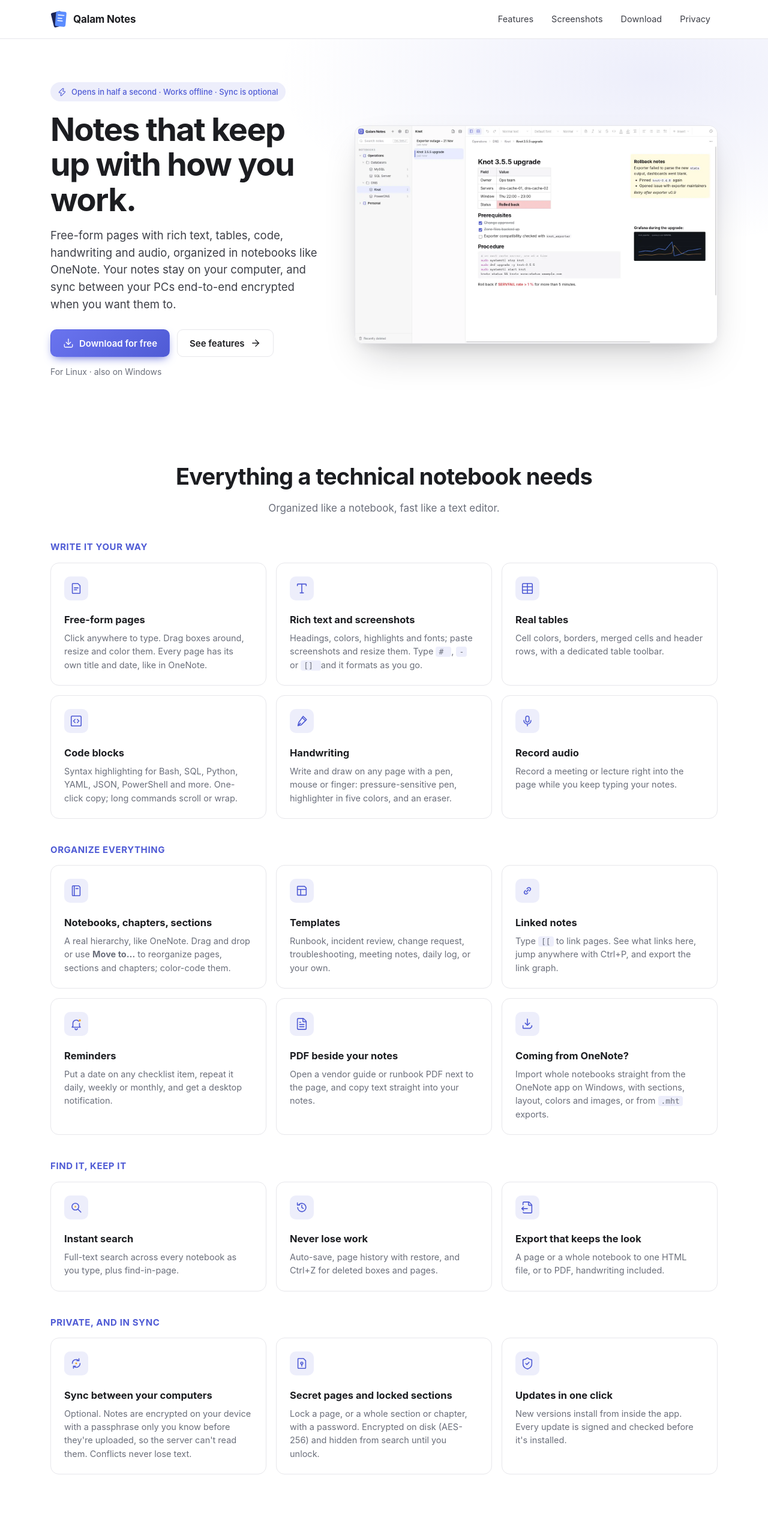
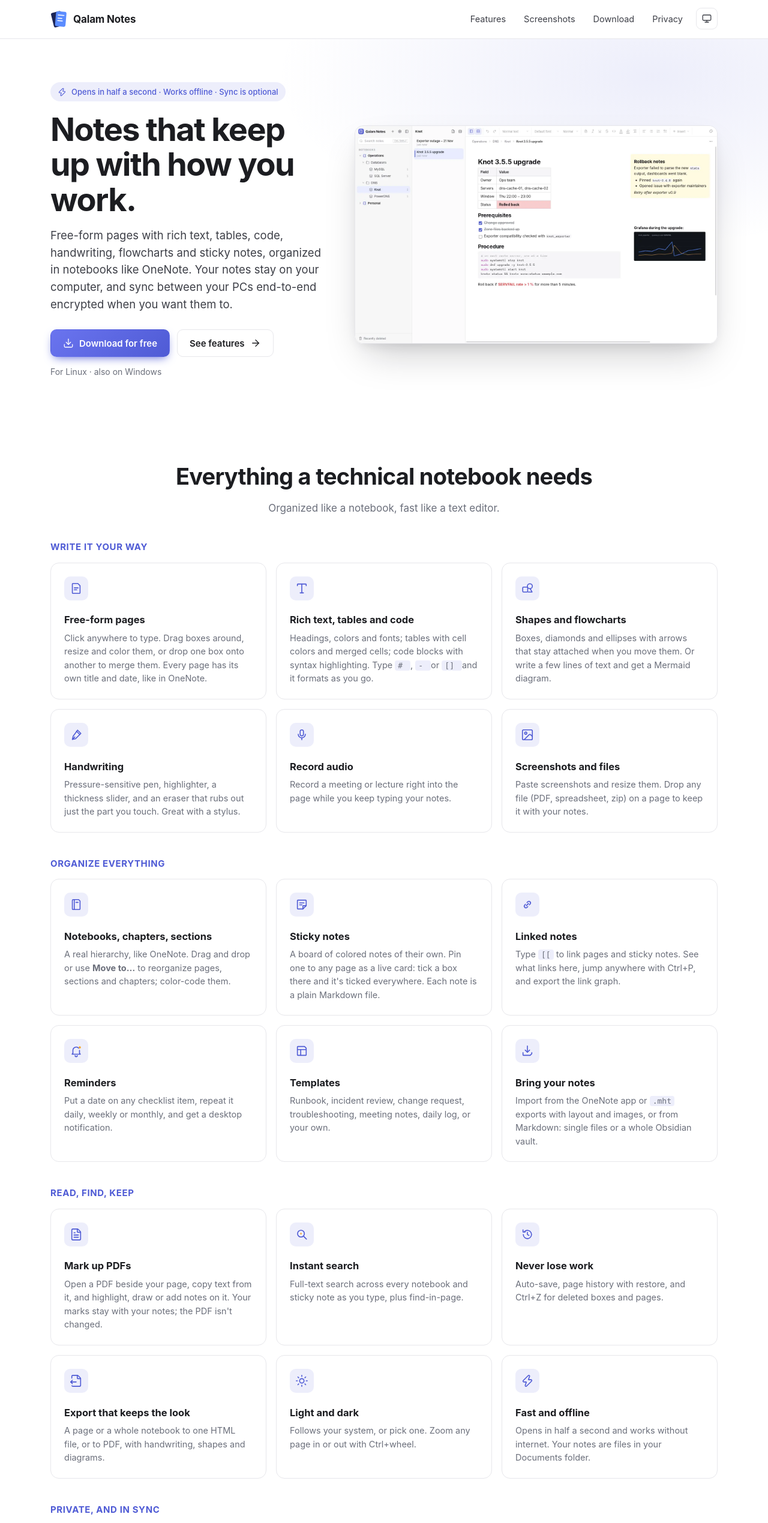
Before and after one commit to Romman98/Qalam-notes-releases, a plain HTML site: page index.html in a window 1280 px wide. Shown: the top 2539 px of the page at 60% size. Drawn offline with Linux system fonts and the light colour scheme; no server answers.

Commit message:
Website: master (60b8834)

```diff
--- a/index.html
+++ b/index.html
@@ -4,13 +4,14 @@
 <meta charset="utf-8">
 <meta name="viewport" content="width=device-width, initial-scale=1">
 <title>Qalam Notes – fast, private notes for technical people</title>
-<meta name="description" content="Free-form pages, rich text, tables, code, handwriting, audio and reminders in OneNote-style notebooks. Local-first, with optional end-to-end encrypted sync. Free for Windows and Linux.">
+<meta name="description" content="Free-form pages, rich text, tables, code, handwriting, shapes, sticky notes, audio and reminders in OneNote-style notebooks. Local-first, with optional end-to-end encrypted sync. Free for Windows and Linux.">
 <meta property="og:title" content="Qalam Notes">
 <meta property="og:description" content="Fast, local-first notes: free-form pages, handwriting, audio, reminders, secret pages and optional end-to-end encrypted sync.">
 <meta property="og:image" content="https://qalam.romman-tech.com/assets/1-runbook-free-form-page.webp">
 <link rel="icon" href="assets/favicon.png">
 <link rel="apple-touch-icon" href="assets/apple-touch-icon.png">
 <link rel="stylesheet" href="styles.css">
+<script>try { var t = localStorage.getItem("theme"); if (t === "light" || t === "dark") document.documentElement.dataset.theme = t; } catch (e) {}</script>
 </head>
 <body>
 <header class="nav">
@@ -21,6 +22,9 @@
       <a href="#screens">Screenshots</a>
       <a href="#download">Download</a>
       <a href="privacy.html">Privacy</a>
+      <button class="theme-btn" id="theme-btn" type="button" aria-label="Theme: system" title="Theme: follows your system">
+        <span class="t-icon t-system"><svg xmlns="http://www.w3.org/2000/svg" width="24" height="24" viewBox="0 0 24 24" fill="none" stroke="currentColor" stroke-width="1.75" stroke-linecap="round" stroke-linejoin="round"><rect x="3" y="4" width="18" height="12" rx="2"/><path d="M8 20h8M12 16v4"/></svg></span><span class="t-icon t-light"><svg xmlns="http://www.w3.org/2000/svg" width="24" height="24" viewBox="0 0 24 24" fill="none" stroke="currentColor" stroke-width="1.75" stroke-linecap="round" stroke-linejoin="round"><circle cx="12" cy="12" r="4"/><path d="M12 2v2M12 20v2M4.93 4.93l1.41 1.41M17.66 17.66l1.41 1.41M2 12h2M20 12h2M6.34 17.66l-1.41 1.41M19.07 4.93l-1.41 1.41"/></svg></span><span class="t-icon t-dark"><svg xmlns="http://www.w3.org/2000/svg" width="24" height="24" viewBox="0 0 24 24" fill="none" stroke="currentColor" stroke-width="1.75" stroke-linecap="round" stroke-linejoin="round"><path d="M20 14.5A8 8 0 1 1 9.5 4 6.5 6.5 0 0 0 20 14.5Z"/></svg></span>
+      </button>
     </nav>
   </div>
 </header>
@@ -31,7 +35,7 @@
       <div class="hero-text">
         <span class="pill"><svg xmlns="http://www.w3.org/2000/svg" width="24" height="24" viewBox="0 0 24 24" fill="none" stroke="currentColor" stroke-width="1.75" stroke-linecap="round" stroke-linejoin="round"><path d="M15.914 4a1.5 1.5 0 00-2.474-1.561l-9 9A1.5 1.5 0 005.5 14h4.002a.5.5 0 01.471.666L8.086 20a1.5 1.5 0 002.475 1.56l9-9A1.5 1.5 0 0018.5 10h-3.997a.5.5 0 01-.472-.667z"/></svg> Opens in half a second · Works offline · Sync is optional</span>
         <h1>Notes that keep up with how you work.</h1>
-        <p class="lead">Free-form pages with rich text, tables, code, handwriting and audio, organized in notebooks like OneNote. Your notes stay on your computer, and sync between your PCs end-to-end encrypted when you want them to.</p>
+        <p class="lead">Free-form pages with rich text, tables, code, handwriting, flowcharts and sticky notes, organized in notebooks like OneNote. Your notes stay on your computer, and sync between your PCs end-to-end encrypted when you want them to.</p>
         <div class="cta">
           <a class="btn primary" id="hero-download" href="#download"><svg xmlns="http://www.w3.org/2000/svg" width="24" height="24" viewBox="0 0 24 24" fill="none" stroke="currentColor" stroke-width="1.75" stroke-linecap="round" stroke-linejoin="round"><path d="M12 15V3"/><path d="M21 15v4a2 2 0 0 1-2 2H5a2 2 0 0 1-2-2v-4"/><path d="m7 10 5 5 5-5"/></svg><span>Download for free</span></a>
           <a class="btn ghost" href="#features">See features <svg xmlns="http://www.w3.org/2000/svg" width="24" height="24" viewBox="0 0 24 24" fill="none" stroke="currentColor" stroke-width="1.75" stroke-linecap="round" stroke-linejoin="round"><path d="M5 12h14"/><path d="m12 5 7 7-7 7"/></svg></a>
@@ -50,27 +54,30 @@
       <p class="section-lead">Organized like a notebook, fast like a text editor.</p>
       <h3 class="group-title">Write it your way</h3>
       <div class="grid">
-        <article><svg xmlns="http://www.w3.org/2000/svg" width="24" height="24" viewBox="0 0 24 24" fill="none" stroke="currentColor" stroke-width="1.75" stroke-linecap="round" stroke-linejoin="round"><path d="M6 3H15L19 7V20A1 1 0 0 1 18 21H6A1 1 0 0 1 5 20V4A1 1 0 0 1 6 3Z"/><path d="M8.5 11H15.5"/><path d="M8.5 14.5H13"/></svg><h3>Free-form pages</h3><p>Click anywhere to type. Drag boxes around, resize and color them. Every page has its own title and date, like in OneNote.</p></article>
-        <article><svg xmlns="http://www.w3.org/2000/svg" width="24" height="24" viewBox="0 0 24 24" fill="none" stroke="currentColor" stroke-width="1.75" stroke-linecap="round" stroke-linejoin="round"><path d="M12 4v16"/><path d="M4 7V5a1 1 0 0 1 1-1h14a1 1 0 0 1 1 1v2"/><path d="M9 20h6"/></svg><h3>Rich text and screenshots</h3><p>Headings, colors, highlights and fonts; paste screenshots and resize them. Type <code># </code>, <code>- </code> or <code>[] </code> and it formats as you go.</p></article>
-        <article><svg xmlns="http://www.w3.org/2000/svg" width="24" height="24" viewBox="0 0 24 24" fill="none" stroke="currentColor" stroke-width="1.75" stroke-linecap="round" stroke-linejoin="round"><path d="M12 3v18"/><rect width="18" height="18" x="3" y="3" rx="2"/><path d="M3 9h18"/><path d="M3 15h18"/></svg><h3>Real tables</h3><p>Cell colors, borders, merged cells and header rows, with a dedicated table toolbar.</p></article>
-        <article><svg xmlns="http://www.w3.org/2000/svg" width="24" height="24" viewBox="0 0 24 24" fill="none" stroke="currentColor" stroke-width="1.75" stroke-linecap="round" stroke-linejoin="round"><path d="m10 9-3 3 3 3"/><path d="m14 15 3-3-3-3"/><rect x="3" y="3" width="18" height="18" rx="2"/></svg><h3>Code blocks</h3><p>Syntax highlighting for Bash, SQL, Python, YAML, JSON, PowerShell and more. One-click copy; long commands scroll or wrap.</p></article>
-        <article><svg xmlns="http://www.w3.org/2000/svg" width="24" height="24" viewBox="0 0 24 24" fill="none" stroke="currentColor" stroke-width="1.75" stroke-linecap="round" stroke-linejoin="round"><path d="M14.5 3.5L20.5 9.5L11 19L5 20.5L6.5 14.5Z"/><path d="M5.5 20L9.5 16"/><path d="M12.5 5.5L18.5 11.5"/></svg><h3>Handwriting</h3><p>Write and draw on any page with a pen, mouse or finger: pressure-sensitive pen, highlighter in five colors, and an eraser.</p></article>
+        <article><svg xmlns="http://www.w3.org/2000/svg" width="24" height="24" viewBox="0 0 24 24" fill="none" stroke="currentColor" stroke-width="1.75" stroke-linecap="round" stroke-linejoin="round"><path d="M6 3H15L19 7V20A1 1 0 0 1 18 21H6A1 1 0 0 1 5 20V4A1 1 0 0 1 6 3Z"/><path d="M8.5 11H15.5"/><path d="M8.5 14.5H13"/></svg><h3>Free-form pages</h3><p>Click anywhere to type. Drag boxes around, resize and color them, or drop one box onto another to merge them. Every page has its own title and date, like in OneNote.</p></article>
+        <article><svg xmlns="http://www.w3.org/2000/svg" width="24" height="24" viewBox="0 0 24 24" fill="none" stroke="currentColor" stroke-width="1.75" stroke-linecap="round" stroke-linejoin="round"><path d="M12 4v16"/><path d="M4 7V5a1 1 0 0 1 1-1h14a1 1 0 0 1 1 1v2"/><path d="M9 20h6"/></svg><h3>Rich text, tables and code</h3><p>Headings, colors and fonts; tables with cell colors and merged cells; code blocks with syntax highlighting. Type <code># </code>, <code>- </code> or <code>[] </code> and it formats as you go.</p></article>
+        <article><svg xmlns="http://www.w3.org/2000/svg" width="24" height="24" viewBox="0 0 24 24" fill="none" stroke="currentColor" stroke-width="1.75" stroke-linecap="round" stroke-linejoin="round"><rect x="3.5" y="9.5" width="9" height="9" rx="1.5"/><circle cx="16.5" cy="8" r="4.5"/><path d="M13.5 18.5L20.5 18.5L17 12.5"/></svg><h3>Shapes and flowcharts</h3><p>Boxes, diamonds and ellipses with arrows that stay attached when you move them. Or write a few lines of text and get a Mermaid diagram.</p></article>
+        <article><svg xmlns="http://www.w3.org/2000/svg" width="24" height="24" viewBox="0 0 24 24" fill="none" stroke="currentColor" stroke-width="1.75" stroke-linecap="round" stroke-linejoin="round"><path d="M14.5 3.5L20.5 9.5L11 19L5 20.5L6.5 14.5Z"/><path d="M5.5 20L9.5 16"/><path d="M12.5 5.5L18.5 11.5"/></svg><h3>Handwriting</h3><p>Pressure-sensitive pen, highlighter, a thickness slider, and an eraser that rubs out just the part you touch. Great with a stylus.</p></article>
         <article><svg xmlns="http://www.w3.org/2000/svg" width="24" height="24" viewBox="0 0 24 24" fill="none" stroke="currentColor" stroke-width="1.75" stroke-linecap="round" stroke-linejoin="round"><rect x="9" y="3" width="6" height="11" rx="3"/><path d="M5.5 11A6.5 6.5 0 0 0 18.5 11"/><path d="M12 17.5V21"/></svg><h3>Record audio</h3><p>Record a meeting or lecture right into the page while you keep typing your notes.</p></article>
+        <article><svg xmlns="http://www.w3.org/2000/svg" width="24" height="24" viewBox="0 0 24 24" fill="none" stroke="currentColor" stroke-width="1.75" stroke-linecap="round" stroke-linejoin="round"><rect width="18" height="18" x="3" y="3" rx="2" ry="2"/><circle cx="9" cy="9" r="2"/><path d="m21 15-3.086-3.086a2 2 0 0 0-2.828 0L6 21"/></svg><h3>Screenshots and files</h3><p>Paste screenshots and resize them. Drop any file (PDF, spreadsheet, zip) on a page to keep it with your notes.</p></article>
       </div>
       <h3 class="group-title">Organize everything</h3>
       <div class="grid">
         <article><svg xmlns="http://www.w3.org/2000/svg" width="24" height="24" viewBox="0 0 24 24" fill="none" stroke="currentColor" stroke-width="1.75" stroke-linecap="round" stroke-linejoin="round"><path d="M6.5 3H16.5L19 5.5V20A1 1 0 0 1 18 21H6.5A1.5 1.5 0 0 1 5 19.5V4.5A1.5 1.5 0 0 1 6.5 3Z"/><path d="M8.5 3V21"/><path d="M11.5 8H15.5"/></svg><h3>Notebooks, chapters, sections</h3><p>A real hierarchy, like OneNote. Drag and drop or use <b>Move to…</b> to reorganize pages, sections and chapters; color-code them.</p></article>
+        <article><svg xmlns="http://www.w3.org/2000/svg" width="24" height="24" viewBox="0 0 24 24" fill="none" stroke="currentColor" stroke-width="1.75" stroke-linecap="round" stroke-linejoin="round"><path d="M5 4H19A1 1 0 0 1 20 5V14L14 20H5A1 1 0 0 1 4 19V5A1 1 0 0 1 5 4Z"/><path d="M20 14H15A1 1 0 0 0 14 15V20"/><path d="M8 9H16"/><path d="M8 12.5H12.5"/></svg><h3>Sticky notes</h3><p>A board of colored notes of their own. Pin one to any page as a live card: tick a box there and it's ticked everywhere. Each note is a plain Markdown file.</p></article>
+        <article><svg xmlns="http://www.w3.org/2000/svg" width="24" height="24" viewBox="0 0 24 24" fill="none" stroke="currentColor" stroke-width="1.75" stroke-linecap="round" stroke-linejoin="round"><path d="M10 14L14 10"/><path d="M8.6 11.4L6.9 13.1A3 3 0 0 0 11.1 17.3L12.8 15.6"/><path d="M15.4 12.6L17.1 10.9A3 3 0 0 0 12.9 6.7L11.2 8.4"/></svg><h3>Linked notes</h3><p>Type <code>[[</code> to link pages and sticky notes. See what links here, jump anywhere with Ctrl+P, and export the link graph.</p></article>
+        <article><svg xmlns="http://www.w3.org/2000/svg" width="24" height="24" viewBox="0 0 24 24" fill="none" stroke="currentColor" stroke-width="1.75" stroke-linecap="round" stroke-linejoin="round"><path d="M6 16V11A6 6 0 0 1 16.5 7"/><path d="M18 11V16L19.5 18H4.5L6 16"/><path d="M10 20.5A2 2 0 0 0 14 20.5"/><circle cx="18.5" cy="5.5" r="2" fill="#f5a524" stroke="none"/></svg><h3>Reminders</h3><p>Put a date on any checklist item, repeat it daily, weekly or monthly, and get a desktop notification.</p></article>
         <article><svg xmlns="http://www.w3.org/2000/svg" width="24" height="24" viewBox="0 0 24 24" fill="none" stroke="currentColor" stroke-width="1.75" stroke-linecap="round" stroke-linejoin="round"><path d="M5 4H17L20 7V19A1 1 0 0 1 19 20H5A1 1 0 0 1 4 19V5A1 1 0 0 1 5 4Z"/><path d="M4 9.5H20"/><path d="M10 9.5V20"/></svg><h3>Templates</h3><p>Runbook, incident review, change request, troubleshooting, meeting notes, daily log, or your own.</p></article>
-        <article><svg xmlns="http://www.w3.org/2000/svg" width="24" height="24" viewBox="0 0 24 24" fill="none" stroke="currentColor" stroke-width="1.75" stroke-linecap="round" stroke-linejoin="round"><path d="M10 14L14 10"/><path d="M8.6 11.4L6.9 13.1A3 3 0 0 0 11.1 17.3L12.8 15.6"/><path d="M15.4 12.6L17.1 10.9A3 3 0 0 0 12.9 6.7L11.2 8.4"/></svg><h3>Linked notes</h3><p>Type <code>[[</code> to link pages. See what links here, jump anywhere with Ctrl+P, and export the link graph.</p></article>
-        <article><svg xmlns="http://www.w3.org/2000/svg" width="24" height="24" viewBox="0 0 24 24" fill="none" stroke="currentColor" stroke-width="1.75" stroke-linecap="round" stroke-linejoin="round"><path d="M6 16V11A6 6 0 0 1 16.5 7"/><path d="M18 11V16L19.5 18H4.5L6 16"/><path d="M10 20.5A2 2 0 0 0 14 20.5"/><circle cx="18.5" cy="5.5" r="2" fill="#f5a524" stroke="none"/></svg><h3>Reminders</h3><p>Put a date on any checklist item, repeat it daily, weekly or monthly, and get a desktop notification.</p></article>
-        <article><svg xmlns="http://www.w3.org/2000/svg" width="24" height="24" viewBox="0 0 24 24" fill="none" stroke="currentColor" stroke-width="1.75" stroke-linecap="round" stroke-linejoin="round"><path d="M6 22a2 2 0 0 1-2-2V4a2 2 0 0 1 2-2h8a2.4 2.4 0 0 1 1.704.706l3.588 3.588A2.4 2.4 0 0 1 20 8v12a2 2 0 0 1-2 2z"/><path d="M14 2v5a1 1 0 0 0 1 1h5"/><path d="M10 9H8"/><path d="M16 13H8"/><path d="M16 17H8"/></svg><h3>PDF beside your notes</h3><p>Open a vendor guide or runbook PDF next to the page, and copy text straight into your notes.</p></article>
-        <article><svg xmlns="http://www.w3.org/2000/svg" width="24" height="24" viewBox="0 0 24 24" fill="none" stroke="currentColor" stroke-width="1.75" stroke-linecap="round" stroke-linejoin="round"><path d="M12 3V14"/><path d="M8 10.5L12 14.5L16 10.5"/><path d="M4 15V19A1 1 0 0 0 5 20H17L20 17V15"/></svg><h3>Coming from OneNote?</h3><p>Import whole notebooks straight from the OneNote app on Windows, with sections, layout, colors and images, or from <code>.mht</code> exports.</p></article>
+        <article><svg xmlns="http://www.w3.org/2000/svg" width="24" height="24" viewBox="0 0 24 24" fill="none" stroke="currentColor" stroke-width="1.75" stroke-linecap="round" stroke-linejoin="round"><path d="M12 3V14"/><path d="M8 10.5L12 14.5L16 10.5"/><path d="M4 15V19A1 1 0 0 0 5 20H17L20 17V15"/></svg><h3>Bring your notes</h3><p>Import from the OneNote app or <code>.mht</code> exports with layout and images, or from Markdown: single files or a whole Obsidian vault.</p></article>
       </div>
-      <h3 class="group-title">Find it, keep it</h3>
+      <h3 class="group-title">Read, find, keep</h3>
       <div class="grid">
-        <article><svg xmlns="http://www.w3.org/2000/svg" width="24" height="24" viewBox="0 0 24 24" fill="none" stroke="currentColor" stroke-width="1.75" stroke-linecap="round" stroke-linejoin="round"><circle cx="10.5" cy="10.5" r="6.2"/><path d="M15.2 15.2L20.5 20.5"/><circle cx="10.5" cy="10.5" r="1.4" fill="#f5a524" stroke="none"/></svg><h3>Instant search</h3><p>Full-text search across every notebook as you type, plus find-in-page.</p></article>
+        <article><svg xmlns="http://www.w3.org/2000/svg" width="24" height="24" viewBox="0 0 24 24" fill="none" stroke="currentColor" stroke-width="1.75" stroke-linecap="round" stroke-linejoin="round"><path d="M6 22a2 2 0 0 1-2-2V4a2 2 0 0 1 2-2h8a2.4 2.4 0 0 1 1.704.706l3.588 3.588A2.4 2.4 0 0 1 20 8v12a2 2 0 0 1-2 2z"/><path d="M14 2v5a1 1 0 0 0 1 1h5"/><path d="M10 9H8"/><path d="M16 13H8"/><path d="M16 17H8"/></svg><h3>Mark up PDFs</h3><p>Open a PDF beside your page, copy text from it, and highlight, draw or add notes on it. Your marks stay with your notes; the PDF isn't changed.</p></article>
+        <article><svg xmlns="http://www.w3.org/2000/svg" width="24" height="24" viewBox="0 0 24 24" fill="none" stroke="currentColor" stroke-width="1.75" stroke-linecap="round" stroke-linejoin="round"><circle cx="10.5" cy="10.5" r="6.2"/><path d="M15.2 15.2L20.5 20.5"/><circle cx="10.5" cy="10.5" r="1.4" fill="#f5a524" stroke="none"/></svg><h3>Instant search</h3><p>Full-text search across every notebook and sticky note as you type, plus find-in-page.</p></article>
         <article><svg xmlns="http://www.w3.org/2000/svg" width="24" height="24" viewBox="0 0 24 24" fill="none" stroke="currentColor" stroke-width="1.75" stroke-linecap="round" stroke-linejoin="round"><path d="M4.5 12A7.5 7.5 0 1 0 7 6.4"/><path d="M4 3.5V7.5H8"/><path d="M12 8V12L14.8 13.8"/></svg><h3>Never lose work</h3><p>Auto-save, page history with restore, and Ctrl+Z for deleted boxes and pages.</p></article>
-        <article><svg xmlns="http://www.w3.org/2000/svg" width="24" height="24" viewBox="0 0 24 24" fill="none" stroke="currentColor" stroke-width="1.75" stroke-linecap="round" stroke-linejoin="round"><path d="M4.226 20.925A2 2 0 0 0 6 22h12a2 2 0 0 0 2-2V8a2.4 2.4 0 0 0-.706-1.706l-3.588-3.588A2.4 2.4 0 0 0 14 2H6a2 2 0 0 0-2 2v3.127"/><path d="M14 2v5a1 1 0 0 0 1 1h5"/><path d="m5 11-3 3"/><path d="m5 17-3-3h10"/></svg><h3>Export that keeps the look</h3><p>A page or a whole notebook to one HTML file, or to PDF, handwriting included.</p></article>
+        <article><svg xmlns="http://www.w3.org/2000/svg" width="24" height="24" viewBox="0 0 24 24" fill="none" stroke="currentColor" stroke-width="1.75" stroke-linecap="round" stroke-linejoin="round"><path d="M4.226 20.925A2 2 0 0 0 6 22h12a2 2 0 0 0 2-2V8a2.4 2.4 0 0 0-.706-1.706l-3.588-3.588A2.4 2.4 0 0 0 14 2H6a2 2 0 0 0-2 2v3.127"/><path d="M14 2v5a1 1 0 0 0 1 1h5"/><path d="m5 11-3 3"/><path d="m5 17-3-3h10"/></svg><h3>Export that keeps the look</h3><p>A page or a whole notebook to one HTML file, or to PDF, with handwriting, shapes and diagrams.</p></article>
+        <article><svg xmlns="http://www.w3.org/2000/svg" width="24" height="24" viewBox="0 0 24 24" fill="none" stroke="currentColor" stroke-width="1.75" stroke-linecap="round" stroke-linejoin="round"><circle cx="12" cy="12" r="4"/><path d="M12 2v2M12 20v2M4.93 4.93l1.41 1.41M17.66 17.66l1.41 1.41M2 12h2M20 12h2M6.34 17.66l-1.41 1.41M19.07 4.93l-1.41 1.41"/></svg><h3>Light and dark</h3><p>Follows your system, or pick one. Zoom any page in or out with Ctrl+wheel.</p></article>
+        <article><svg xmlns="http://www.w3.org/2000/svg" width="24" height="24" viewBox="0 0 24 24" fill="none" stroke="currentColor" stroke-width="1.75" stroke-linecap="round" stroke-linejoin="round"><path d="M15.914 4a1.5 1.5 0 00-2.474-1.561l-9 9A1.5 1.5 0 005.5 14h4.002a.5.5 0 01.471.666L8.086 20a1.5 1.5 0 002.475 1.56l9-9A1.5 1.5 0 0018.5 10h-3.997a.5.5 0 01-.472-.667z"/></svg><h3>Fast and offline</h3><p>Opens in half a second and works without internet. Your notes are files in your Documents folder.</p></article>
       </div>
       <h3 class="group-title">Private, and in sync</h3>
       <div class="grid">
@@ -179,5 +186,6 @@
   </div>
 </footer>
 <script src="site.js"></script>
+<script src="theme.js"></script>
 </body>
 </html>
--- a/styles.css
+++ b/styles.css
@@ -4,12 +4,20 @@
   --shadow: 0 30px 60px -20px rgba(16, 17, 22, 0.25), 0 8px 20px -8px rgba(16, 17, 22, 0.12);
   --font: "Inter", "Segoe UI Variable Text", "Segoe UI", system-ui, -apple-system, Ubuntu, sans-serif;
 }
+/* dark: from the system unless the visitor picked a theme (the button in the nav) */
 @media (prefers-color-scheme: dark) {
-  :root {
+  :root:not([data-theme="light"]) {
     --bg: #131417; --bg-soft: #18191d; --bg-card: #1b1c20; --border: #2a2b31; --fg: #ececf0; --fg-soft: #c8c9d0;
     --muted: #9497a2; --accent: #8d98ff; --accent-2: #a8b0ff; --accent-soft: rgba(141, 152, 255, 0.14);
     --shadow: 0 30px 60px -20px rgba(0, 0, 0, 0.7), 0 8px 20px -8px rgba(0, 0, 0, 0.5);
+    color-scheme: dark;
   }
+}
+:root[data-theme="dark"] {
+    --bg: #131417; --bg-soft: #18191d; --bg-card: #1b1c20; --border: #2a2b31; --fg: #ececf0; --fg-soft: #c8c9d0;
+    --muted: #9497a2; --accent: #8d98ff; --accent-2: #a8b0ff; --accent-soft: rgba(141, 152, 255, 0.14);
+    --shadow: 0 30px 60px -20px rgba(0, 0, 0, 0.7), 0 8px 20px -8px rgba(0, 0, 0, 0.5);
+  color-scheme: dark;
 }
 * { box-sizing: border-box; }
 html { scroll-behavior: smooth; }
@@ -41,7 +49,8 @@ h1 { font-size: clamp(36px, 5vw, 54px); line-height: 1.08; letter-spacing: -0.03
 .btn { display: inline-flex; align-items: center; justify-content: center; gap: 9px; height: 46px; padding: 0 20px; border-radius: 10px; font-weight: 600; font-size: 15px; text-decoration: none; border: 1px solid var(--border); transition: transform 0.12s, filter 0.12s, background 0.12s; }
 .btn svg { width: 18px; height: 18px; }
 .btn.primary { background: linear-gradient(135deg, var(--accent-2), var(--accent)); color: #fff; border-color: transparent; box-shadow: 0 6px 16px -6px var(--accent); }
-@media (prefers-color-scheme: dark) { .btn.primary { color: #0f1016; } }
+@media (prefers-color-scheme: dark) { :root:not([data-theme="light"]) .btn.primary { color: #0f1016; } }
+:root[data-theme="dark"] .btn.primary { color: #0f1016; }
 .btn.primary:hover { filter: brightness(1.07); transform: translateY(-1px); }
 .btn.ghost { background: var(--bg-card); color: var(--fg); }
 .btn.ghost:hover { background: var(--bg-soft); }
@@ -142,3 +151,11 @@ section h2 { font-size: clamp(28px, 3.4vw, 38px); letter-spacing: -0.02em; margi
 .features .group-title { font-size: 15px; font-weight: 650; letter-spacing: .04em; text-transform: uppercase; color: var(--accent); margin: 40px 0 14px; }
 .features .group-title:first-of-type { margin-top: 28px; }
 .all-releases.soon { color: var(--muted); font-size: 14px; margin-top: 6px; }
+
+/* theme switch in the nav */
+.theme-btn { display: inline-flex; align-items: center; justify-content: center; width: 36px; height: 36px; margin-left: 4px; border: 1px solid var(--border);
+  border-radius: 9px; background: transparent; color: var(--fg-soft); cursor: pointer; padding: 0; }
+.theme-btn:hover { background: var(--bg-soft); color: var(--fg); }
+.theme-btn svg { width: 18px; height: 18px; }
+.theme-btn .t-icon { display: none; }
+:root:not([data-theme]) .theme-btn .t-system, :root[data-theme="light"] .theme-btn .t-light, :root[data-theme="dark"] .theme-btn .t-dark { display: inline-flex; }
--- /dev/null
+++ b/theme.js
@@ -0,0 +1,16 @@
+// Theme: system → light → dark → system. Remembered in this browser.
+(function () {
+  var btn = document.getElementById("theme-btn");
+  if (!btn) return;
+  var order = ["system", "light", "dark"];
+  var label = { system: "follows your system", light: "light", dark: "dark" };
+  function current() { return document.documentElement.dataset.theme || "system"; }
+  function show() { var t = current(); btn.title = "Theme: " + label[t] + " (click to change)"; btn.setAttribute("aria-label", "Theme: " + label[t]); }
+  btn.addEventListener("click", function () {
+    var next = order[(order.indexOf(current()) + 1) % order.length];
+    if (next === "system") delete document.documentElement.dataset.theme; else document.documentElement.dataset.theme = next;
+    try { if (next === "system") localStorage.removeItem("theme"); else localStorage.setItem("theme", next); } catch (e) {}
+    show();
+  });
+  show();
+})();
```
Also changed, not shown: privacy.html (+7 -1 lines), site.js (line endings or trailing spaces).
